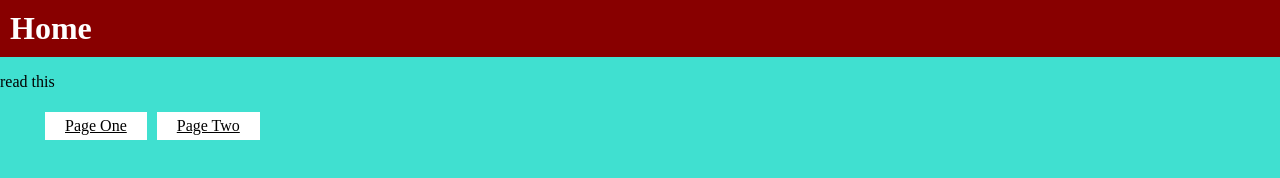
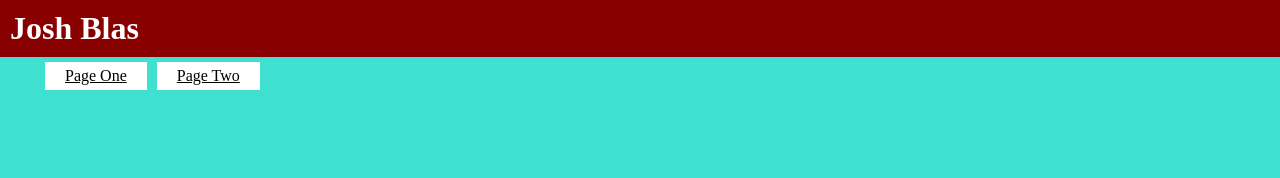
Before and after one commit to PageJimmy/Work, a plain HTML site: page index.html in a window 1280 px wide. Drawn offline with Linux system fonts and the light colour scheme.

Commit message:
Update index.html

```diff
--- a/index.html
+++ b/index.html
@@ -2,19 +2,19 @@
 <!doctype html>
 <html>
 <head>
-	<title>Home</title>
+	<title>My first website</title>
 	<link rel="stylesheet" type="text/css" href="main.css">
 </head>
 
 <header>
-	<h1>Home</h1>
+	<h1>Josh Blas</h1>
 
 
 </header>
 
 
 <body>
-	<p>read this</p>
+
 
 	<ul>
 
```
